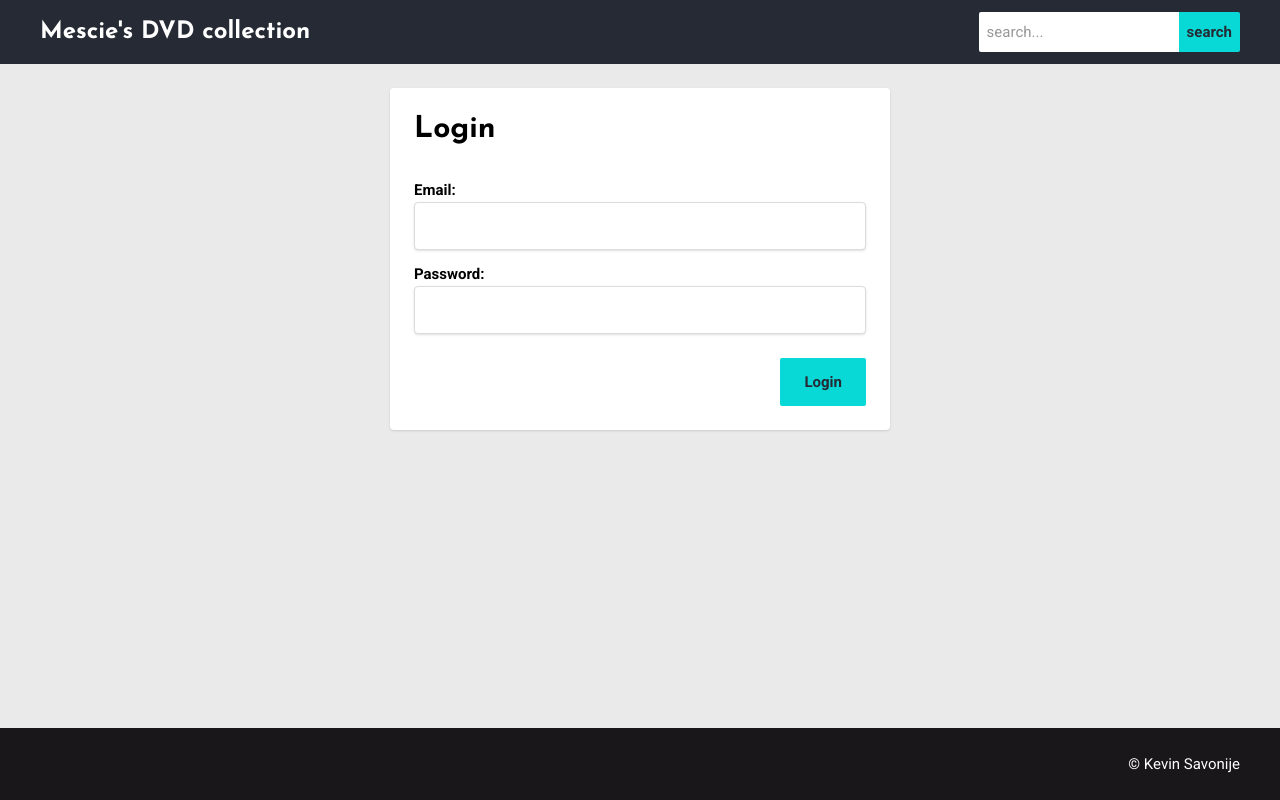
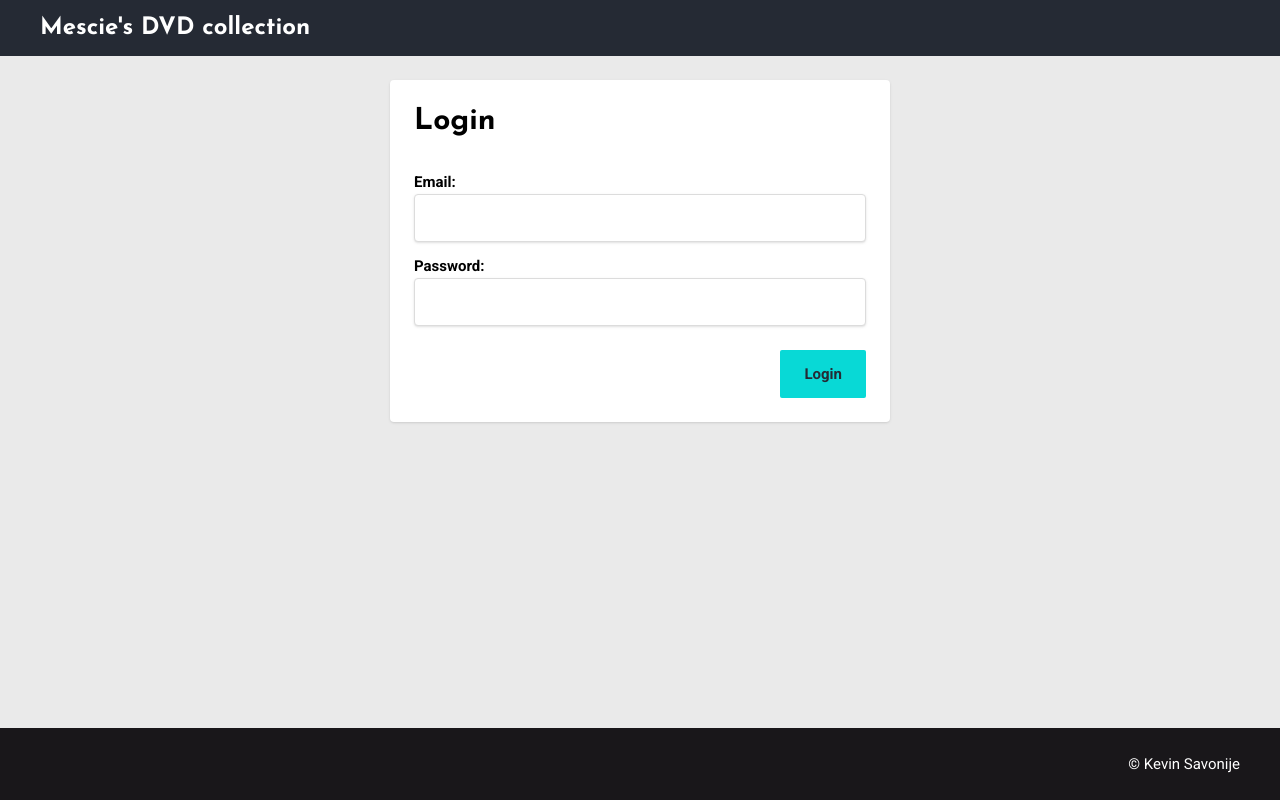
Before and after one commit to savonije/DVD-Collector, a Vue app: page /login in a window 1280 px wide. Built offline with nearby package versions, Linux system fonts and the light colour scheme; no server answers.

Commit message:
Remove search input

```diff
--- a/src/components/PageHeader.vue
+++ b/src/components/PageHeader.vue
@@ -1,15 +1,7 @@
 <script setup lang="ts">
-import router from '@/router'
 import { useStoreAuth } from '@/stores/storeAuth'
-import { ref } from 'vue'
 
 const storeAuth = useStoreAuth()
-
-const searchInput = ref('')
-
-const submitForm = () => {
-  router.push({ path: '/search', query: { q: searchInput.value } })
-}
 </script>
 
 <template>
@@ -17,16 +9,6 @@ const submitForm = () => {
     <RouterLink to="/">
       <span class="text-2xl font-bold font-heading">Mescie's DVD collection</span>
     </RouterLink>
-
-    <form @submit.prevent="submitForm()">
-      <input
-        v-model="searchInput"
-        type="text"
-        placeholder="search..."
-        class="p-2 min-w-[200px] rounded-l-sm text-shark"
-      />
-      <button type="submit" class="bg-teal p-2 rounded-r-sm text-shark font-bold">search</button>
-    </form>
 
     <button
       type="button"
```
